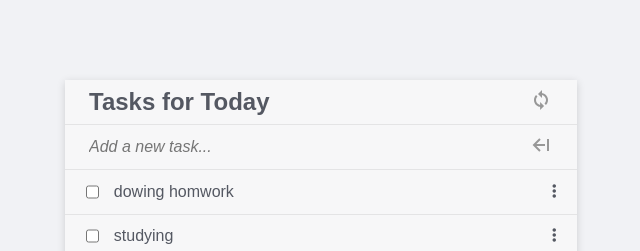
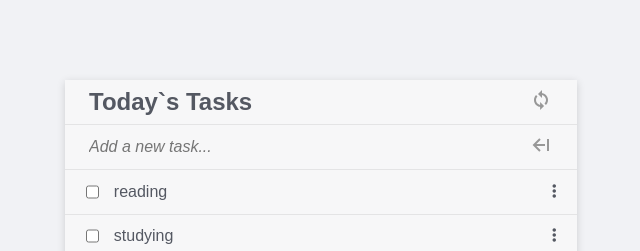
Before and after one commit to fahimy143/To-Do-List, a website built with webpack: page src/index.html in a window 1280 px wide. Shown: the top 251 px of the page, without its empty margins (319-959 px from the left). Built offline with nearby package versions, Linux system fonts and the light colour scheme.

Commit message:
fixed something

```diff
--- a/src/index.html
+++ b/src/index.html
@@ -11,7 +11,7 @@
   <body>
     <section id="todo-list">
       <div id="header">
-        <h1>Tasks for Today</h1>
+        <h1>Today`s Tasks</h1>
         <i><svg class="icon" xmlns="http://www.w3.org/2000/svg" width="24" height="24"><path d="m13 7.101.01.001a4.978 4.978 0 0 1 2.526 1.362 5.005 5.005 0 0 1 1.363 2.528 5.061 5.061 0 0 1-.001 2.016 4.976 4.976 0 0 1-1.363 2.527l1.414 1.414a7.014 7.014 0 0 0 1.908-3.54 6.98 6.98 0 0 0 0-2.819 6.957 6.957 0 0 0-1.907-3.539 6.97 6.97 0 0 0-2.223-1.5 6.921 6.921 0 0 0-1.315-.408c-.137-.028-.275-.043-.412-.063V2L9 6l4 4V7.101zm-7.45 7.623c.174.412.392.812.646 1.19.249.37.537.718.854 1.034a7.036 7.036 0 0 0 2.224 1.501c.425.18.868.317 1.315.408.167.034.338.056.508.078v2.944l4-4-4-4v3.03c-.035-.006-.072-.003-.107-.011a4.978 4.978 0 0 1-2.526-1.362 4.994 4.994 0 0 1 .001-7.071L7.051 7.05a7.01 7.01 0 0 0-1.5 2.224A6.974 6.974 0 0 0 5 12a6.997 6.997 0 0 0 .55 2.724z"></path></svg></i>
       </div>
       <form id="add-task">
--- a/src/index.js
+++ b/src/index.js
@@ -2,7 +2,7 @@ import './style.css';
 
 const tasks = [
   {
-    description: 'dowing homwork',
+    description: 'reading',
     completed: false,
     index: 0,
   },
```
